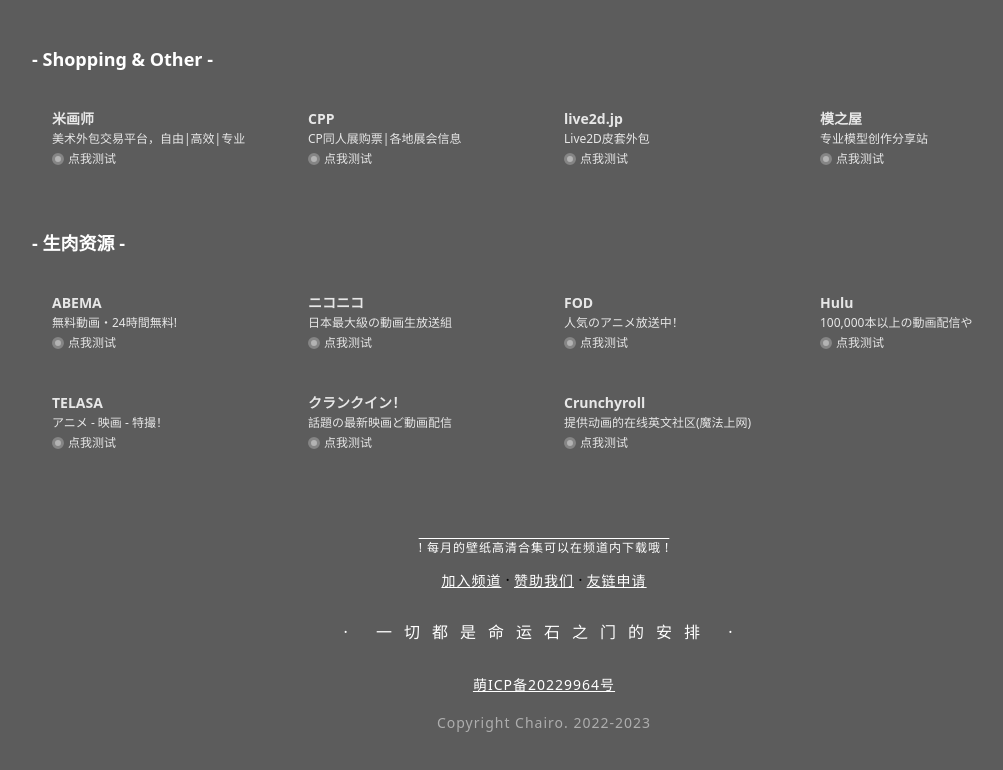
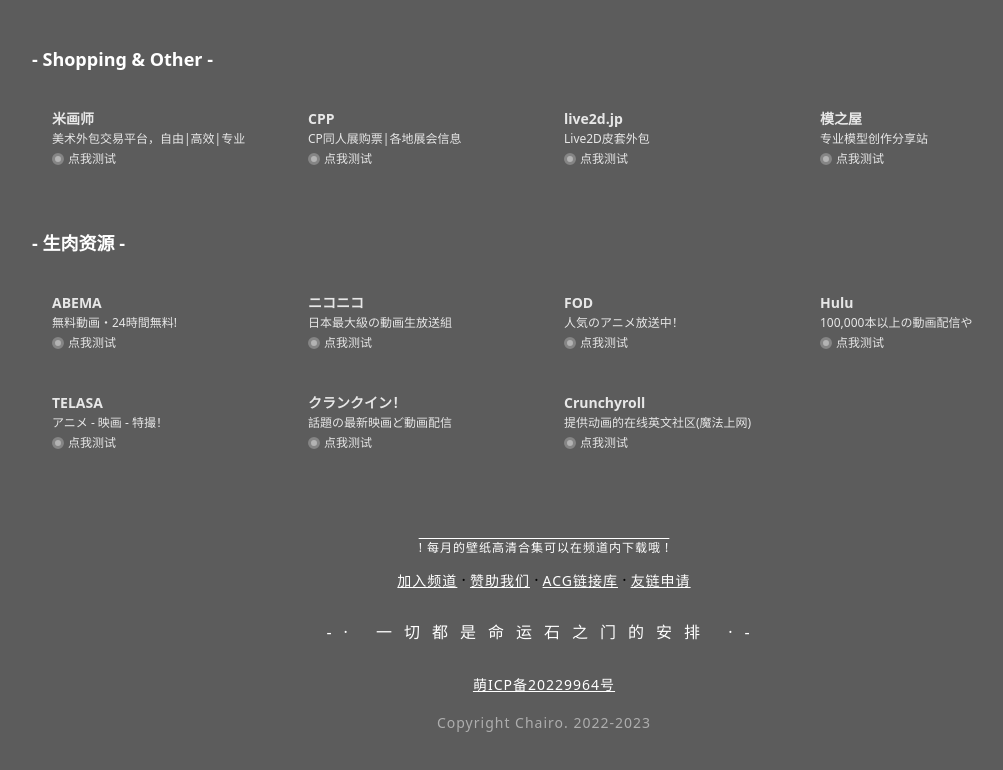
Before and after one commit to Chairowell/Chairo-Nav-v2-old, a plain HTML site: page index.html in a window 1280 px wide. Shown: the part 6442-7212 px from the top of the page, without its empty margins (96-1099 px from the left). Drawn offline with Linux system fonts and the light colour scheme; a small style sheet from the web is missing.

Commit message:
Update index.html

```diff
--- a/index.html
+++ b/index.html
@@ -106,9 +106,10 @@
                 <div>
                     <a href="https://pd.qq.com/s/1w4icayi9">加入频道</a> ·
                     <a href="https://afdian.net/a/Chairo">赞助我们</a> ·
-                    <a href="https://t.me/chairowell">友链申请</a>
+                    <a href="https://link.chairo.cc">ACG链接库</a> ·
+                    <a href="https://link.chairo.cc/#%E5%8F%8B%E9%93%BE">友链申请</a>
                 </div>
-                <h3>· 一切都是命运石之门的安排 ·</h3>
+                <h3>-· 一切都是命运石之门的安排 ·-</h3>
                 <h3><a href="https://icp.gov.moe/?keyword=20229964">萌ICP备20229964号</a></h3>
                 <h4>Copyright Chairo. 2022-2023</h4>
             </div>
```
